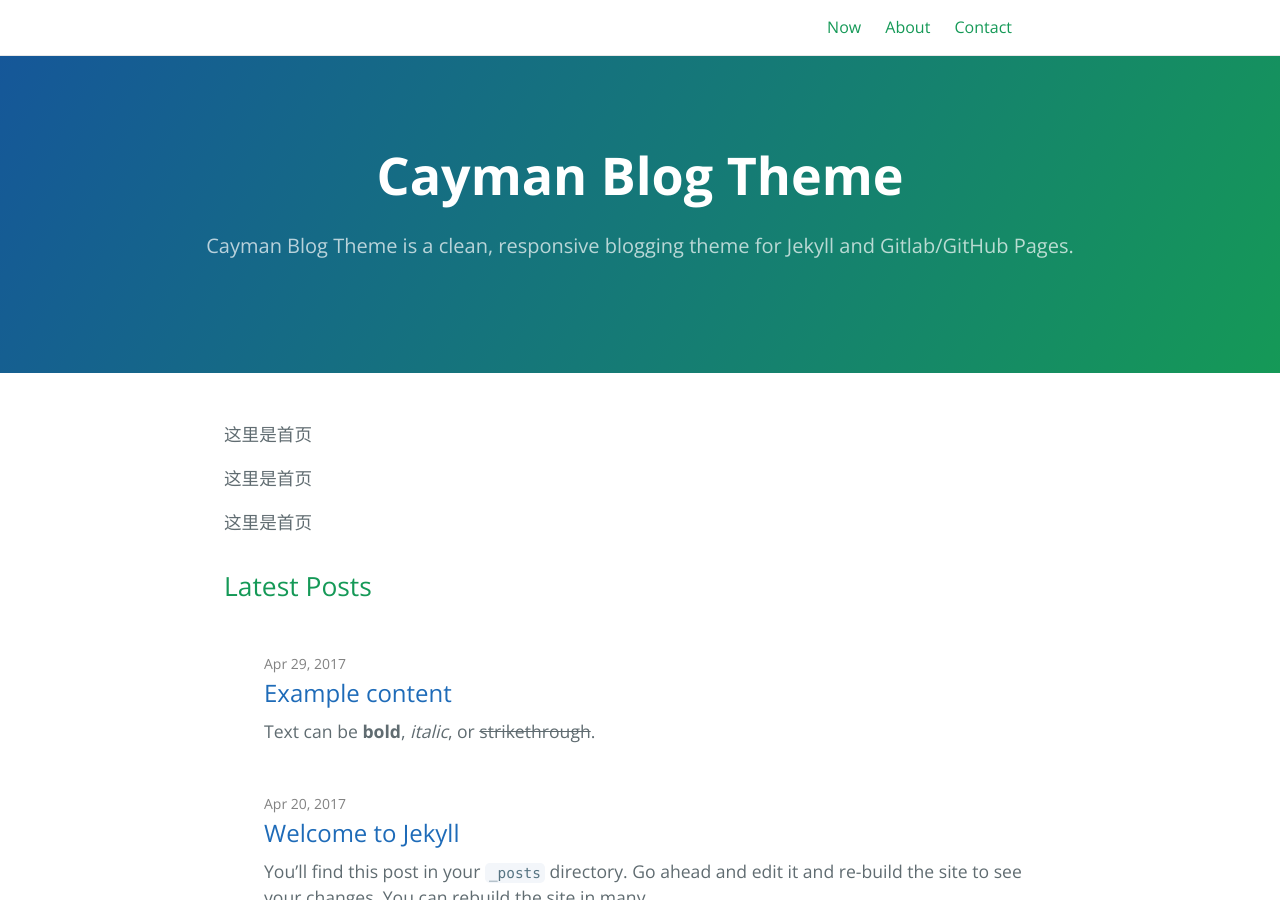
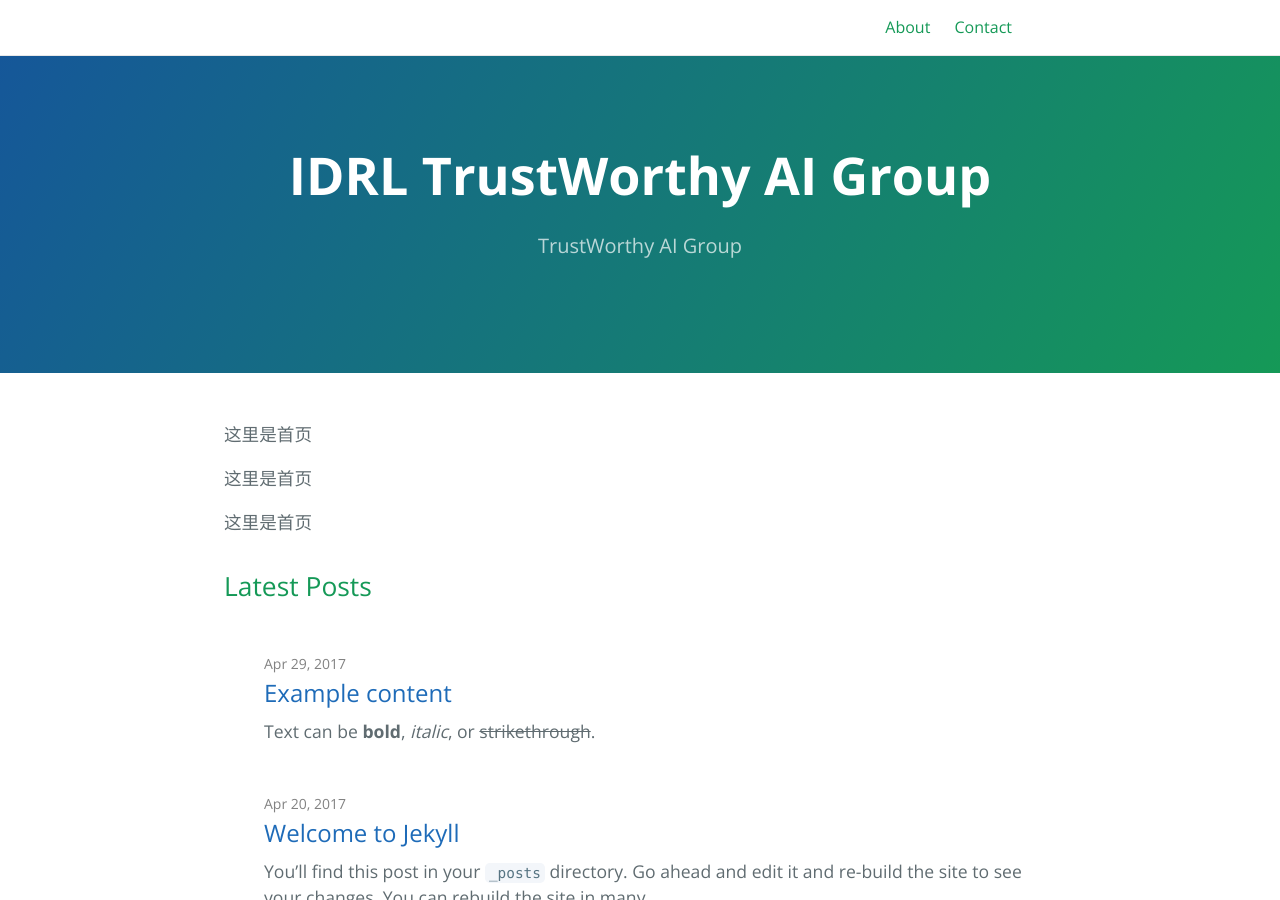
Before and after one commit to idrlzoo/idrlzoo.github.io, a Jekyll site: the page built from index.md, in a window 1280 px wide and 900 px high. Built offline with Jekyll 4.4.1, drawn with Linux system fonts in a browser that asks for light colours.

Commit message:
chang url

```diff
--- a/_config.yml
+++ b/_config.yml
@@ -1,9 +1,9 @@
-title: Cayman Blog Theme
-description: Cayman Blog Theme is a clean, responsive blogging theme for Jekyll and Gitlab/GitHub Pages.
+title: IDRL TrustWorthy AI Group
+description: TrustWorthy AI Group
 show_downloads: true
 
-baseurl: "/cayman-blog" # change this to the subpath of your site, e.g. /blog. Leave it empty if you don't need it.
-url: "https://idrlzoo.github.io" # change this to the base hostname & protocol for your site
+baseurl: "" # change this to the subpath of your site, e.g. /blog. Leave it empty if you don't need it.
+url: "" # change this to the base hostname & protocol for your site
 
 
 google_analytics:
@@ -18,8 +18,8 @@ theme: # leave it empty
 # social
 author: lorepirri
 image: /thumbnail-jumbo.png
-twitter:
-  username: lorepirri
+# twitter:
+#   username: lorepirri
 
 plugins:
   - jekyll-target-blank
@@ -27,4 +27,5 @@ plugins:
 target-blank:
     rel: nofollow
 
-header_page_refs: ['now', 'about', 'contact']
+# header_page_refs: ['now', 'about', 'contact']
+header_page_refs: ['about', 'contact']
```
